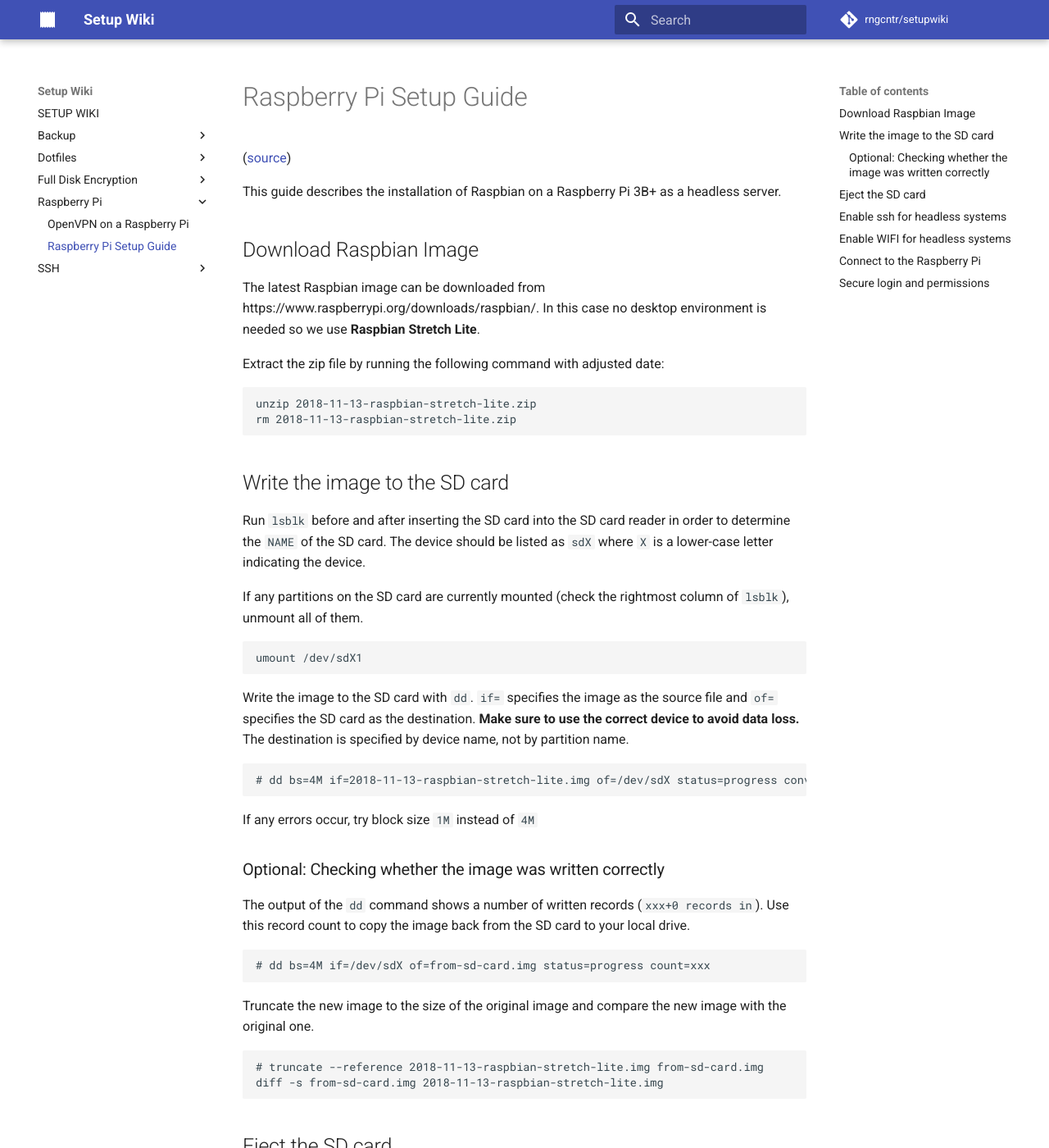
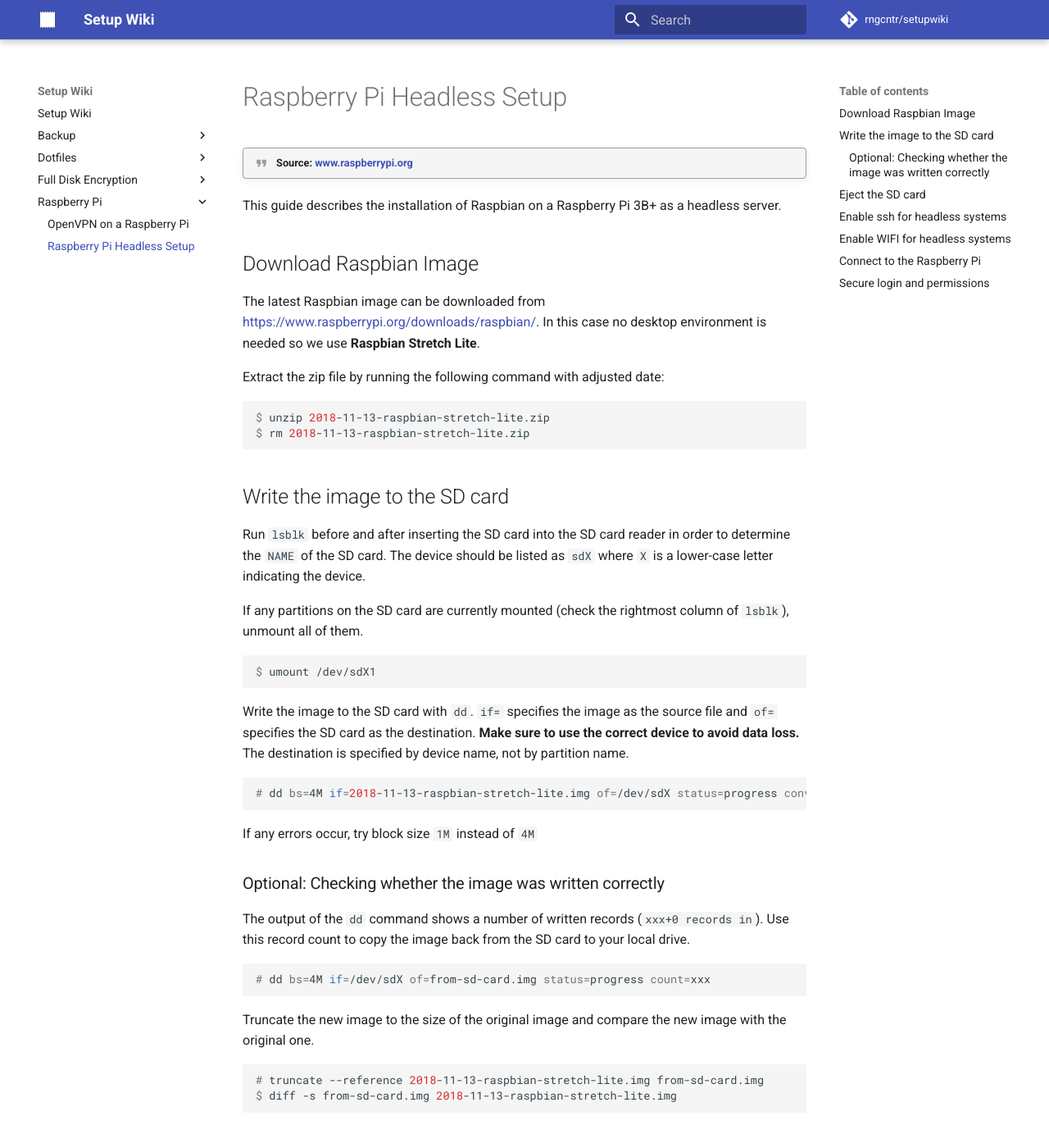
Before and after one commit to rngcntr/setupwiki, an MkDocs documentation site: the page built from docs/Raspberry_Pi/setup_sdcard_headless.md, in a window 1280 px wide and 1400 px high. Shown: the whole window at 82% size. Built offline with MkDocs 1.6.1 and Material for MkDocs 9.7.7, drawn with Linux system fonts in a browser that asks for light colours; comment, search, counter and statistics services are not loaded; some of the changed text lies outside the part shown.

Commit message:
Apply mkdocs format

````diff
--- a/docs/Raspberry_Pi/setup_sdcard_headless.md
+++ b/docs/Raspberry_Pi/setup_sdcard_headless.md
@@ -1,6 +1,6 @@
-# Raspberry Pi Setup Guide
+# Raspberry Pi Headless Setup
 
-([source](https://www.raspberrypi.org/documentation/installation/installing-images/linux.md))
+!!! quote "Source: [www.raspberrypi.org](https://www.raspberrypi.org/documentation/installation/installing-images/linux.md)"
 
 This guide describes the installation of Raspbian on a Raspberry Pi 3B+ as a headless server.
 
@@ -11,8 +11,8 @@
 Extract the zip file by running the following command with adjusted date:
 
 ```console
-unzip 2018-11-13-raspbian-stretch-lite.zip
-rm 2018-11-13-raspbian-stretch-lite.zip
+$ unzip 2018-11-13-raspbian-stretch-lite.zip
+$ rm 2018-11-13-raspbian-stretch-lite.zip
 ```
 
 ## Write the image to the SD card
@@ -22,7 +22,7 @@
 If any partitions on the SD card are currently mounted (check the rightmost column of `lsblk`), unmount all of them.
 
 ```console
-umount /dev/sdX1
+$ umount /dev/sdX1
 ```
 
 Write the image to the SD card with `dd`. `if=` specifies the image as the source file and `of=` specifies the SD card as the destination. **Make sure to use the correct device to avoid data loss.** The destination is specified by device name, not by partition name.
@@ -44,7 +44,7 @@
 
 ```console
 # truncate --reference 2018-11-13-raspbian-stretch-lite.img from-sd-card.img
-diff -s from-sd-card.img 2018-11-13-raspbian-stretch-lite.img
+$ diff -s from-sd-card.img 2018-11-13-raspbian-stretch-lite.img
 ```
 
 ## Eject the SD card
@@ -52,7 +52,7 @@
 Flush the write cache.
 
 ```console
-sync
+$ sync
 ```
 
 Remove the SD card from the card reader.
@@ -68,12 +68,12 @@
 
 ## Enable WIFI for headless systems
 
-([source](https://raspberrypi.stackexchange.com/a/10413))
+!!! quote "Source: [raspberrypi.stackexchange.com](https://raspberrypi.stackexchange.com/a/10413)"
 
 Insert the SD card into the card reader. It will be mounted by defalt. Navigate to the boot partition of the SD card. The mountpoint of the boot partition can be determined via `lsblk`.
 
 ```ssh
-cd /run/media/$USER/boot
+$ cd /run/media/$USER/boot
 ```
 
 Create a file named `wpa_supplicant.conf` with the following content:
--- a/mkdocs.yml
+++ b/mkdocs.yml
@@ -16,3 +16,33 @@
           link: 'https://github.com/rngcntr'
         - type: 'twitter'
           link: 'https://twitter.com/rngcntr'
+markdown_extensions:
+    - admonition
+    - markdown.extensions.admonition
+    - markdown.extensions.codehilite:
+        guess_lang: false
+    - markdown.extensions.def_list
+    - markdown.extensions.footnotes
+    - markdown.extensions.meta
+    - markdown.extensions.toc:
+        permalink: true
+    - pymdownx.arithmatex
+    - pymdownx.betterem:
+        smart_enable: all
+    - pymdownx.caret
+    - pymdownx.critic
+    - pymdownx.details
+    - pymdownx.emoji:
+        emoji_generator: !!python/name:pymdownx.emoji.to_svg
+    - pymdownx.inlinehilite
+    - pymdownx.keys
+    - pymdownx.magiclink:
+        repo_url_shorthand: true
+        user: squidfunk
+        repo: mkdocs-material
+    - pymdownx.mark
+    - pymdownx.smartsymbols
+    - pymdownx.superfences
+    - pymdownx.tasklist:
+        custom_checkbox: true
+    - pymdownx.tilde
````
Also changed, not shown: other parts of docs/Raspberry_Pi/setup_sdcard_headless.md (+5 -5 lines), docs/.SSH/secure_setup.md (renamed from docs/SSH/secure_ssh.md, +5 -1 lines), docs/Backup/borg.md (+8 -8 lines), docs/Full_Disk_Encryption/luks_crypt.md (added, +158 -0 lines), docs/Full_Disk_Encryption/luks_crypt_keyfile.md (deleted, +0 -106 lines), docs/Full_Disk_Encryption/luks_crypt_password.md (deleted, +0 -102 lines), docs/Raspberry_Pi/openvpn.md (+6 -6 lines), docs/SSH/secure_setup.md (deleted, +0 -9 lines), docs/index.md (+12 -13 lines).
